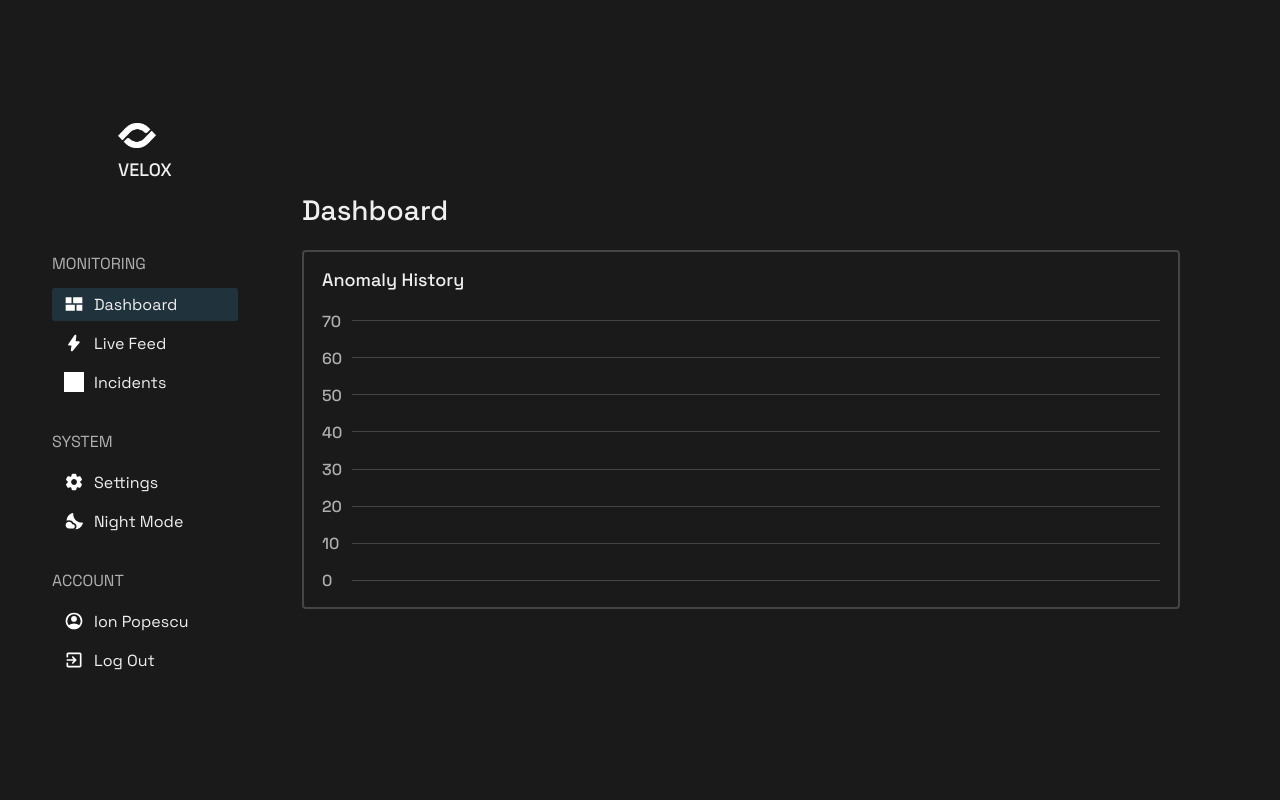
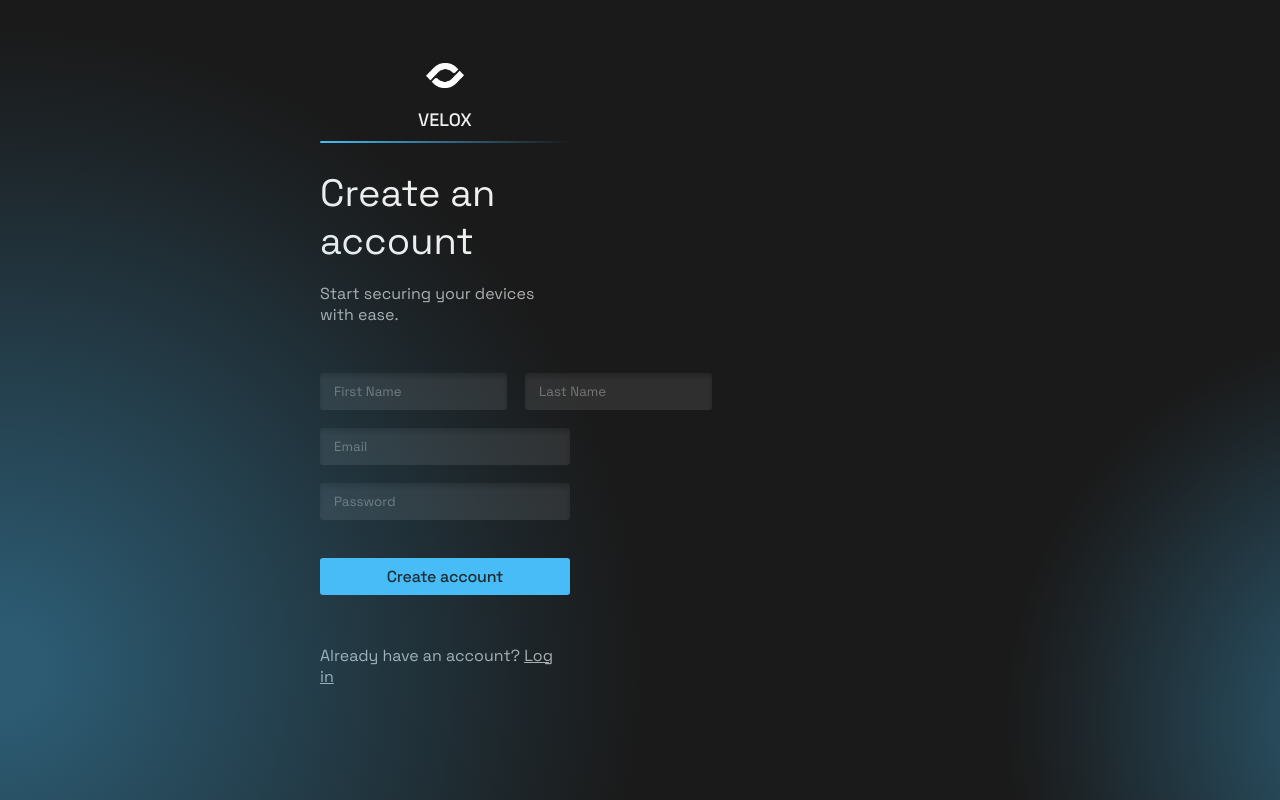
Before and after one commit to Rares-Muntean/AI-Platform-for-Real-Time-Cyber-Threat-Detection, a Nuxt app in the folder apps/frontend-nuxt/: page /UserDashboard in a window 1280 px wide. Built offline with nearby package versions, Linux system fonts and the light colour scheme; grey boxes are pictures that could not be loaded.

Commit message:
refactor(ui): change code structure for easier reading

```diff
--- a/apps/frontend-nuxt/app/app.vue
+++ b/apps/frontend-nuxt/app/app.vue
@@ -1,6 +1,6 @@
 <script setup lang="ts"></script>
 
 <template>
-    <!-- <SignUp /> -->
-    <UserDashboard />
+    <SignUp />
+    <!-- <UserDashboard /> -->
 </template>
--- a/apps/frontend-nuxt/app/assets/scss/scoped/RadialGradient.scss
+++ /dev/null
@@ -1,12 +0,0 @@
-.radial-gradient {
-    position: absolute;
-
-    background: radial-gradient(
-        circle,
-        rgba(71, 188, 246, 0.4) 5%,
-        rgba(71, 188, 246, 0.05) 60%,
-        transparent 70%
-    );
-
-    z-index: 0;
-}
--- a/apps/frontend-nuxt/app/assets/scss/scoped/Separator.scss
+++ /dev/null
@@ -1,9 +0,0 @@
-.separator {
-    height: 2px;
-    background: linear-gradient(
-        to right,
-        $primaryColor,
-        $primaryBackgroundColor
-    );
-    border-radius: 3px;
-}
--- a/apps/frontend-nuxt/app/components/RadialGradient.vue
+++ b/apps/frontend-nuxt/app/components/RadialGradient.vue
@@ -25,4 +25,17 @@ const props = defineProps<{
     ></div>
 </template>
 
-<style lang="scss" src="~/assets/scss/scoped/RadialGradient.scss"></style>
+<style lang="scss">
+.radial-gradient {
+    position: absolute;
+
+    background: radial-gradient(
+        circle,
+        rgba(71, 188, 246, 0.4) 5%,
+        rgba(71, 188, 246, 0.05) 60%,
+        transparent 70%
+    );
+
+    z-index: 0;
+}
+</style>
--- a/apps/frontend-nuxt/app/components/Separator.vue
+++ b/apps/frontend-nuxt/app/components/Separator.vue
@@ -4,4 +4,14 @@
 
 <script lang="ts" setup></script>
 
-<style lang="scss" src="~/assets/scss/scoped/Separator.scss"></style>
+<style lang="scss">
+.separator {
+    height: 2px;
+    background: linear-gradient(
+        to right,
+        $primaryColor,
+        $primaryBackgroundColor
+    );
+    border-radius: 3px;
+}
+</style>
```
Also changed, not shown: apps/frontend-nuxt/app/assets/scss/global/_fonts.scss (+0 -18 lines), apps/frontend-nuxt/app/assets/scss/scoped/UserDashboard.scss (+2 -6 lines).
